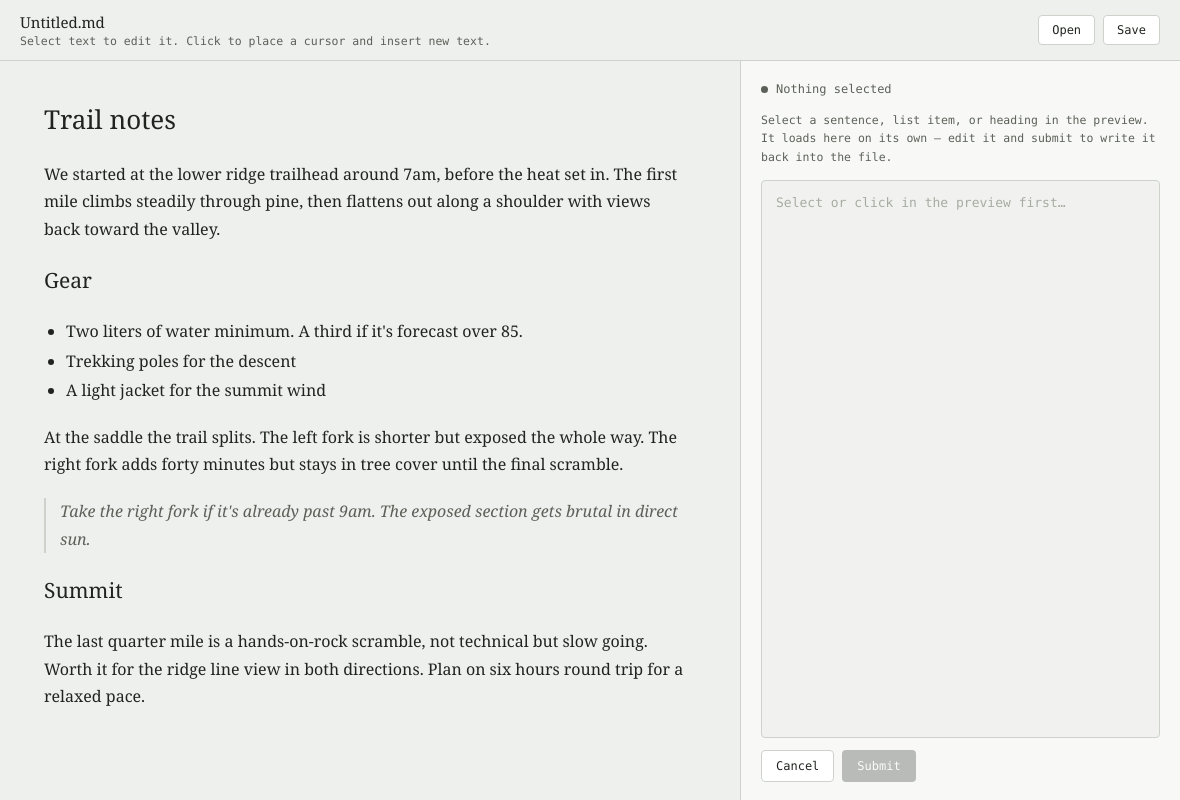
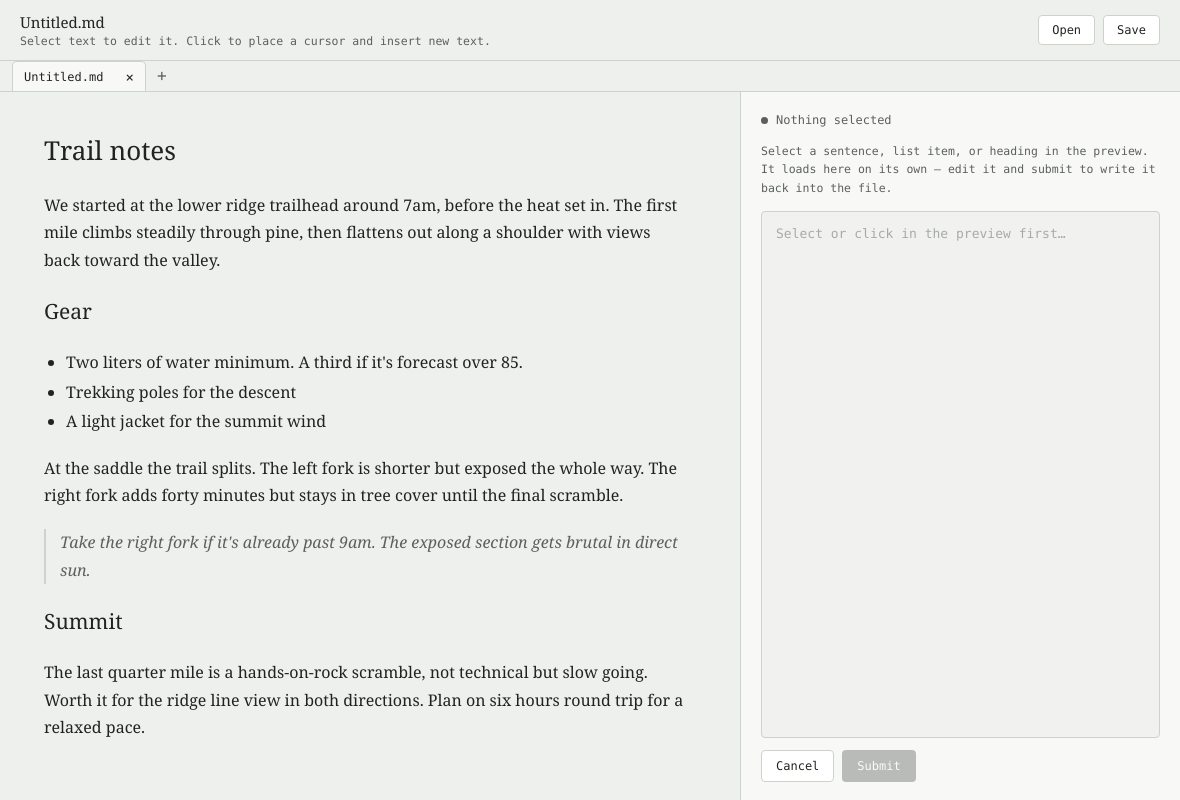
Before and after one commit to markpawl/easy-markup-editor, an Electron app: page renderer/index.html in a window 1180 px wide. Drawn offline with Linux system fonts and the light colour scheme; no server answers.

Commit message:
Stage 1: tab model + strip (no behavior change)
renderer/index.html: introduce tabs [{ filePath, fileName, content, dirty }]
+ activeIndex, seeded from the single doc. raw / currentFileName / dirty are
now a live mirror of tabs[activeIndex]; touchActiveTab() writes it back,
wired into setDirty / setFileName. New .tab-strip row + CSS; renderTabs()
draws the tabs plus a still-inert + / x (wired in stage 2).

Co-Authored-By: Claude Sonnet 5 <noreply@anthropic.com>
Claude-Session: https://claude.ai/code/session_01Nq6R2EnWLHc6bLwxoTw2A6

```diff
--- a/renderer/index.html
+++ b/renderer/index.html
@@ -80,6 +80,64 @@
     cursor:pointer;
   }
   .file-actions button:hover{border-color:var(--ink-soft);}
+  .tab-strip{
+    display:flex;
+    align-items:flex-end;
+    gap:2px;
+    padding:0 12px;
+    background:var(--paper);
+    border-bottom:1px solid var(--hairline);
+    flex-shrink:0;
+    overflow-x:auto;
+    -webkit-app-region: no-drag;
+  }
+  .tab{
+    display:flex;
+    align-items:center;
+    gap:6px;
+    font-family:var(--mono);
+    font-size:12px;
+    padding:7px 8px 6px 11px;
+    border:1px solid transparent;
+    border-bottom:none;
+    border-radius:5px 5px 0 0;
+    background:transparent;
+    color:var(--ink-soft);
+    cursor:pointer;
+    white-space:nowrap;
+    max-width:220px;
+  }
+  .tab:hover{color:var(--ink);}
+  .tab.active{
+    background:var(--card);
+    border-color:var(--hairline);
+    color:var(--ink);
+  }
+  .tab .tab-name{overflow:hidden; text-overflow:ellipsis;}
+  .tab .tab-dot{
+    width:6px; height:6px; border-radius:50%;
+    background:var(--insert);
+    flex-shrink:0;
+    visibility:hidden;
+  }
+  .tab.dirty .tab-dot{visibility:visible;}
+  .tab .tab-close{
+    border:none; background:none; color:inherit;
+    font-family:var(--mono); font-size:14px; line-height:1;
+    padding:1px 3px; margin-left:1px;
+    cursor:pointer; border-radius:3px;
+    visibility:hidden;
+  }
+  .tab:hover .tab-close,.tab.active .tab-close{visibility:visible;}
+  .tab .tab-close:hover{background:rgba(0,0,0,0.09);}
+  .tab-new{
+    border:none; background:none;
+    font-family:var(--mono); font-size:16px;
+    color:var(--ink-soft); cursor:pointer;
+    padding:3px 9px 5px;
+    align-self:center;
+  }
+  .tab-new:hover{color:var(--ink);}
   main{
     flex:1;
     display:flex;
@@ -256,6 +314,8 @@
   </div>
 </header>
 
+<div class="tab-strip" id="tabStrip"></div>
+
 <main>
   <div class="preview-pane"><div class="doc" id="doc"></div></div>
   <div class="panel" id="panel">
@@ -287,15 +347,31 @@
 <script>
 const SAMPLE = "# Trail notes\n\nWe started at the lower ridge trailhead around 7am, before the heat set in. The first mile climbs steadily through pine, then flattens out along a shoulder with views back toward the valley.\n\n## Gear\n\n- Two liters of water minimum. A third if it's forecast over 85.\n- Trekking poles for the descent\n- A light jacket for the summit wind\n\nAt the saddle the trail splits. The left fork is shorter but exposed the whole way. The right fork adds forty minutes but stays in tree cover until the final scramble.\n\n> Take the right fork if it's already past 9am. The exposed section gets brutal in direct sun.\n\n## Summit\n\nThe last quarter mile is a hands-on-rock scramble, not technical but slow going. Worth it for the ridge line view in both directions. Plan on six hours round trip for a relaxed pace.";
 
-let raw = SAMPLE;
+// Open documents. Each tab: { filePath, fileName, content, dirty }.
+// `raw` / `currentFileName` / `dirty` below are a live mirror of tabs[activeIndex];
+// touchActiveTab() writes the mirror back, loadActiveIntoGlobals() reads it in.
+let tabs = [{ filePath: null, fileName: 'Untitled.md', content: SAMPLE, dirty: false }];
+let activeIndex = 0;
+
+let raw = tabs[0].content;
 let blocks = [];
 let flatUnits = [];
 let mode = 'idle';
 let range = null;
 let loadedEditText = '';
-let currentFileName = 'Untitled.md';
-let dirty = false;
+let currentFileName = tabs[0].fileName;
+let dirty = tabs[0].dirty;
 let pendingTarget = null;
+
+function activeTab(){ return tabs[activeIndex]; }
+
+function touchActiveTab(){
+  const t = tabs[activeIndex];
+  if(!t) return;
+  t.content = raw;
+  t.fileName = currentFileName;
+  t.dirty = dirty;
+}
 
 const hasElectron = !!window.electronAPI;
 
@@ -326,6 +402,7 @@ const saveBtn = document.getElementById('saveBtn');
 const fileInput = document.getElementById('fileInput');
 const titleText = document.getElementById('titleText');
 const fileNameEl = document.getElementById('fileName');
+const tabStripEl = document.getElementById('tabStrip');
 const modalOverlay = document.getElementById('modalOverlay');
 const modalTitle = document.getElementById('modalTitle');
 const modalBody = document.getElementById('modalBody');
@@ -493,6 +570,17 @@ function render(){
   blocks.forEach(b => { b.units = computeUnitsForBlock(b); });
   docEl.innerHTML = blocks.map((b, i) => `<div class="block" data-idx="${i}">${renderBlockHtml(b, i)}</div>`).join('');
   clearSelectionState();
+}
+
+function renderTabs(){
+  const tabsHtml = tabs.map((t, i) =>
+    `<div class="tab${i === activeIndex ? ' active' : ''}${t.dirty ? ' dirty' : ''}" data-tab="${i}">` +
+      `<span class="tab-name">${escapeHtml(t.fileName || 'Untitled.md')}</span>` +
+      `<span class="tab-dot"></span>` +
+      `<button class="tab-close" data-close="${i}" title="Close tab" tabindex="-1">&times;</button>` +
+    `</div>`
+  ).join('');
+  tabStripEl.innerHTML = tabsHtml + `<button class="tab-new" id="tabNew" title="New tab" tabindex="-1">+</button>`;
 }
 
 function findUnitEl(node){
@@ -747,12 +835,16 @@ cancelBtn.addEventListener('click', () => {
 function setDirty(v){
   dirty = v;
   titleText.classList.toggle('dirty', v);
+  touchActiveTab();
+  renderTabs();
   pushSession();
 }
 
 function setFileName(name){
   currentFileName = name;
   fileNameEl.textContent = name;
+  touchActiveTab();
+  renderTabs();
   pushSession();
 }
 
```
Also changed, not shown: docs/CURRENT_WORK.md (+8 -4 lines).
